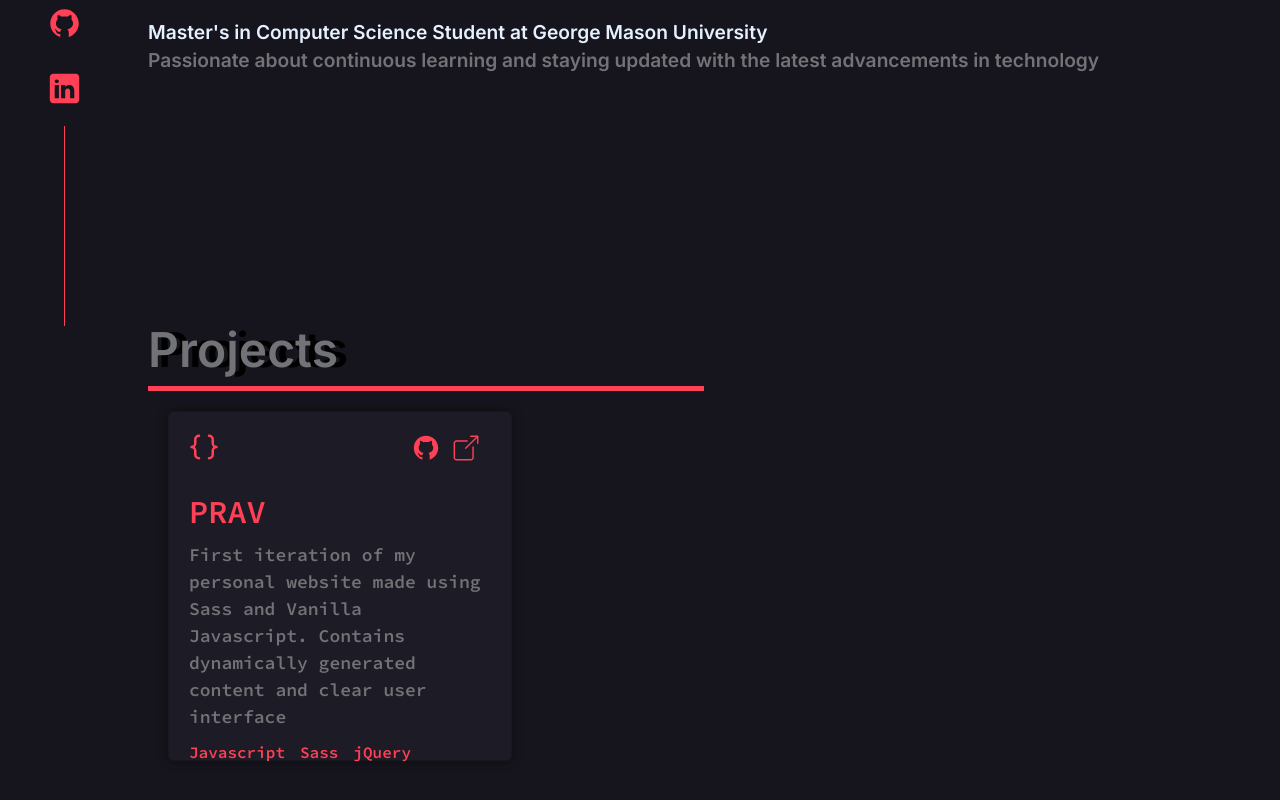
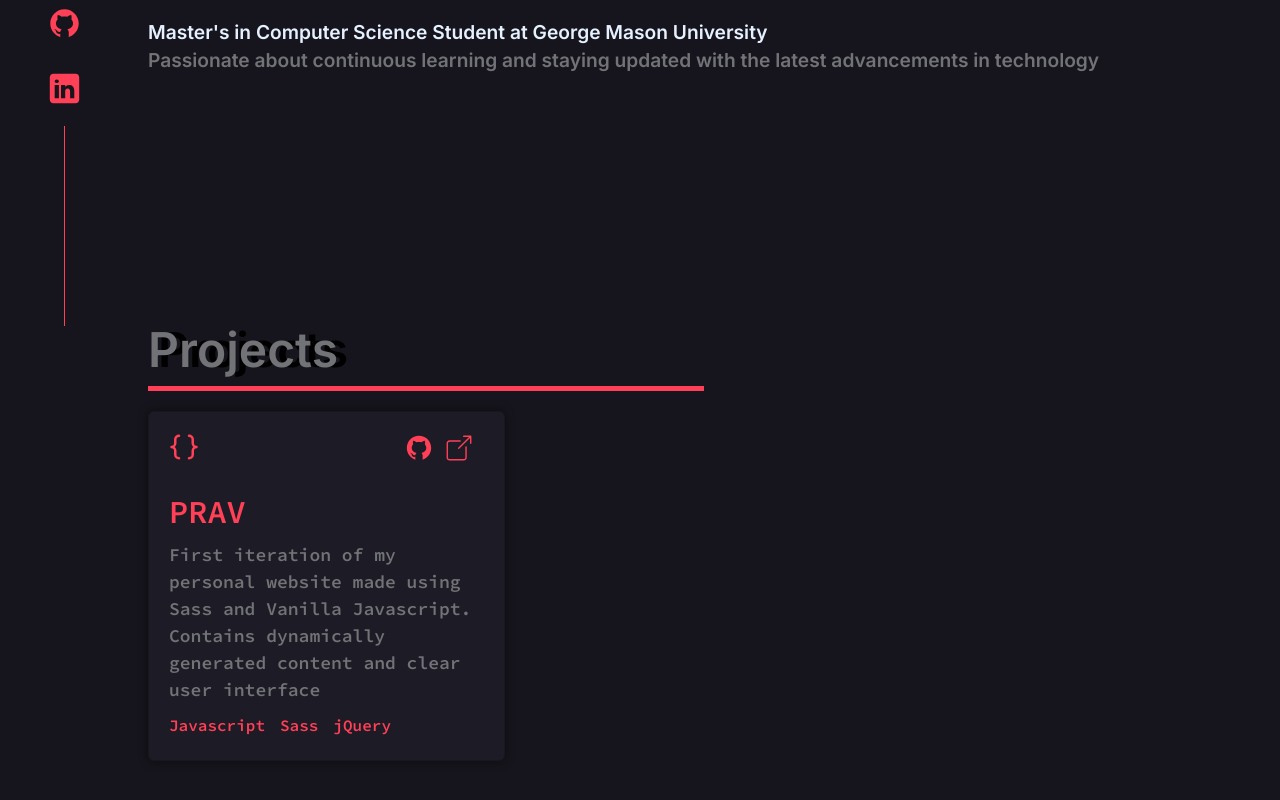
Before and after one commit to praneethravuri/PRAV-V2, a Vue app: page / in a window 1280 px wide. Shown: the part 474-1274 px from the top of the page. Built offline with nearby package versions, Linux system fonts and the light colour scheme.

Commit message:
Update projects.scss

```diff
--- a/src/styles/projects.scss
+++ b/src/styles/projects.scss
@@ -2,7 +2,7 @@
     display: grid;
     grid-template-columns: repeat(1, 1fr);
     gap: 20px;
-    margin: 20px;
+    margin: 20px 0px;
 }
 
 @media (min-width: 768px) {
```
